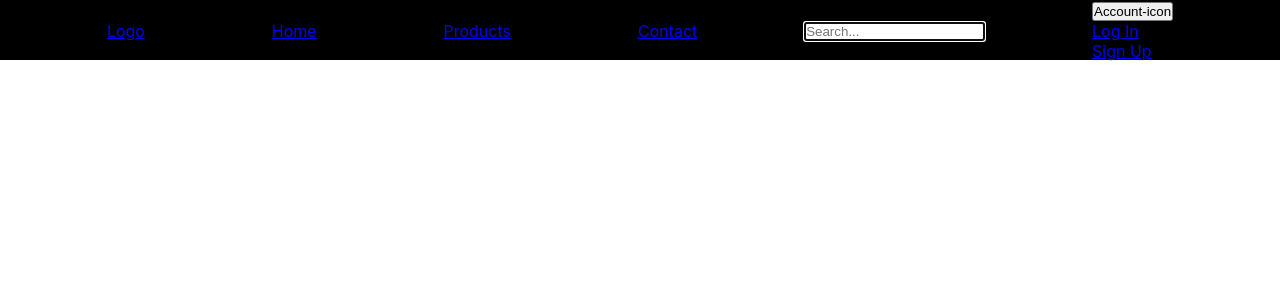
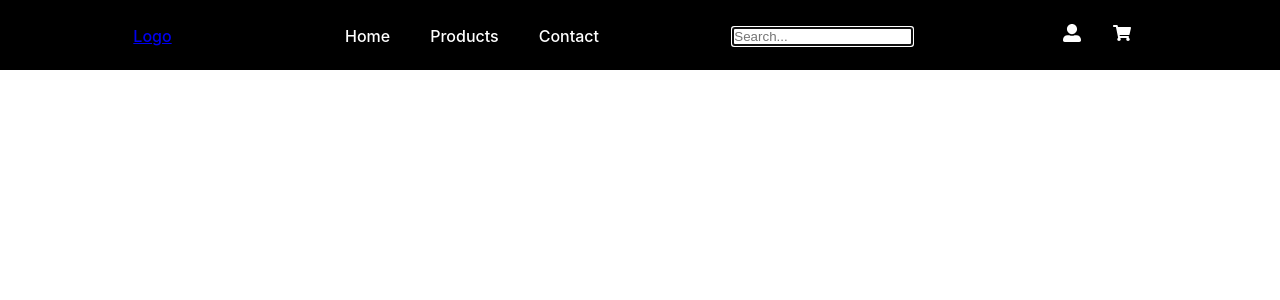
Before and after one commit to JinleYe/online_store, a React (Create React App) app in the folder frontend/: page /cart in a window 1280 px wide. Shown: the top 300 px of the page. Built offline with nearby package versions, Linux system fonts and the light colour scheme.

Commit message:
add nav bar stylings

```diff
--- a/frontend/src/App.js
+++ b/frontend/src/App.js
@@ -9,6 +9,7 @@ import Login from './containers/Login';
 import SignUp from './containers/SignUp';
 import MyOrders from './containers/MyOrders';
 import MyDetails from './containers/MyDetails';
+import Cart from './containers/Cart';
 
 function App() {
 
@@ -46,6 +47,7 @@ function App() {
                                                          currUser={currUser}
                                                          setCurrUser={setCurrUser}
                                                           />}></Route>
+          <Route path='/cart' element={<Cart />}></Route>
 
         </Routes>
         {/* <Home /> */}
--- a/frontend/src/components/Navigation.css
+++ b/frontend/src/components/Navigation.css
@@ -1,13 +1,26 @@
 .nav-bar{
-    /* display: flex; */
     position:fixed;
     width:100%;
-    height:60px;
+    height:70px;
     align-items: center;
     background-color:black;
+    text-decoration: none;
+
 }
 
 .nav-ul{
+    margin-top: 8px;
+    display:flex;
+    justify-content:space-evenly;
+    list-style:none;
+    align-items: center;
+    box-sizing: border-box;
+    font-size:16px;
+    font-weight:500;
+}
+
+.nav-hpc{
+    background-color: black;
     display: flex;
     /* flex-direction: row;
     flex-wrap: column-wrap; */
@@ -17,6 +30,76 @@
     box-sizing: border-box;
 }
 
+
 .nav-li{
-    margin-left: 20px;
+    margin-left: 40px;
 }
+
+.nav-li > a{
+    text-decoration:none;
+    color: #fff;
+}
+
+.nav-li > a:hover{
+    text-decoration:none;
+    color: #FB2E86;
+}
+
+
+
+/* ------drop down for account icon ---------*/
+.dropdown {
+    position: relative;
+    display: inline-block;
+}
+
+.drop-btn {
+    background-color: #000000;
+    color: white;
+    padding: 16px;
+    font-size: 18px;
+    /* font-family: 'Red Hat Mono', monospace; */
+    font-weight: 600;
+    border: none;
+    cursor: pointer;
+}
+
+.drop-btn:hover{
+    color:#FB2E86;
+}
+
+.drop-btn > a{
+    text-decoration: none;
+    color: white;
+}
+
+.dropdown-content {
+    display: none;
+    position: absolute;
+    right: 0;
+    background-color: #000000;
+    min-width: 130px;
+    box-shadow: 0px 8px 16px 0px rgba(0,0,0,0.2);
+    z-index: 1;
+}
+
+.dropdown-content a {
+    color: white;
+    padding: 12px 16px;
+    text-decoration: none;
+
+    display: block;
+    /* font-family: 'Red Hat Mono', monospace; */
+    font-weight: 600;
+}
+
+.dropdown-content a:hover {background-color: #FB2E86; color: white;}
+.dropdown:hover .dropdown-content {
+    display: block;
+}
+/* .dropdown:hover .drop-btn {
+    color: #FB2E86;
+    border: solid;
+    border-radius: 10%;
+
+} */
--- a/frontend/src/components/Navigation.js
+++ b/frontend/src/components/Navigation.js
@@ -2,7 +2,7 @@ import {Link} from 'react-router-dom';
 import SearchBar from './SearchBar';
 import { useState } from "react";
 import './Navigation.css';
-
+import {FaUserAlt, FaShoppingCart} from 'react-icons/fa';
 
 
 const Navigation = ({isLogin, setIsLogin, currUser, setCurrUser}) => {
@@ -19,27 +19,37 @@ const Navigation = ({isLogin, setIsLogin, currUser, setCurrUser}) => {
     return (
         <nav className="nav-bar">
             <ul className="nav-ul">
+                <li>
                 <div className="logo-div">
                     <Link to='/'>Logo</Link>
                 </div>
+                </li>
 
-                <li className="nav-li"><Link to='/home'>Home</Link></li>
-                <li className="nav-li"><Link to='/products'>Products</Link></li>
-                <li className="nav-li"><Link to='/contact'>Contact</Link></li>
+                <ul className="nav-hpc">
+                    <li className="nav-li"><Link to='/home'>Home</Link></li>
+                    <li className="nav-li"><Link to='/products'>Products</Link></li>
+                    <li className="nav-li"><Link to='/contact'>Contact</Link></li>
+                </ul>
 
                 {/* <li>
                     <Link to='/search'>Search <input type="text"/></Link>
                 </li> */}
+                <li>
                 <SearchBar getQuery={(q) => setQuery(q)} />
+                </li>
 
+                <li>
                 <div className='dropdown'>
-                    <button>Account-icon</button>
-                    <div className='dropdown-content'>
-                        <li><Link to='/login'>{isLogin ? "My Orders" : "Log In"}</Link></li>
-                        <li><Link to='/signup'>{isLogin ? "My Details" : "Sign Up"}</Link></li>
-                        {isLogin && <li><a href="#" onClick={handleLogOut}>Log Out</a></li>}
+                    <button className="drop-btn"><FaUserAlt/></button>
+                    <div className='dropdown-content'  styleleft="left:0">
+                        <a><Link to='/login'>{isLogin ? "My Orders" : "Log In"}</Link></a>
+                        <a><Link to='/signup'>{isLogin ? "My Details" : "Sign Up"}</Link></a>
+                        {isLogin && <a href="#" onClick={handleLogOut}>Log Out</a>}
                     </div>
                 </div>
+                <button className="drop-btn"><Link to='/contact'><FaShoppingCart/></Link></button>
+                </li>
+
             </ul>
         </nav>
     )
--- /dev/null
+++ b/frontend/src/containers/Cart.js
@@ -0,0 +1,8 @@
+
+const Cart = () => {
+    return (
+        <></>
+    )
+}
+
+export default Cart;
```
